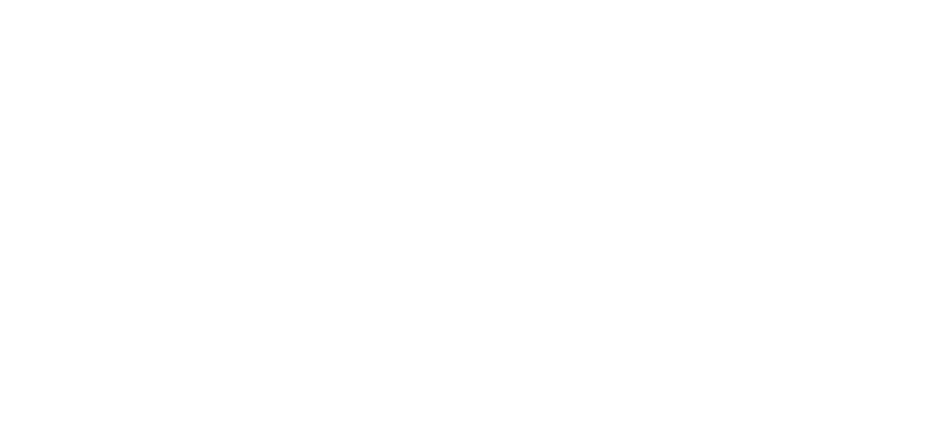
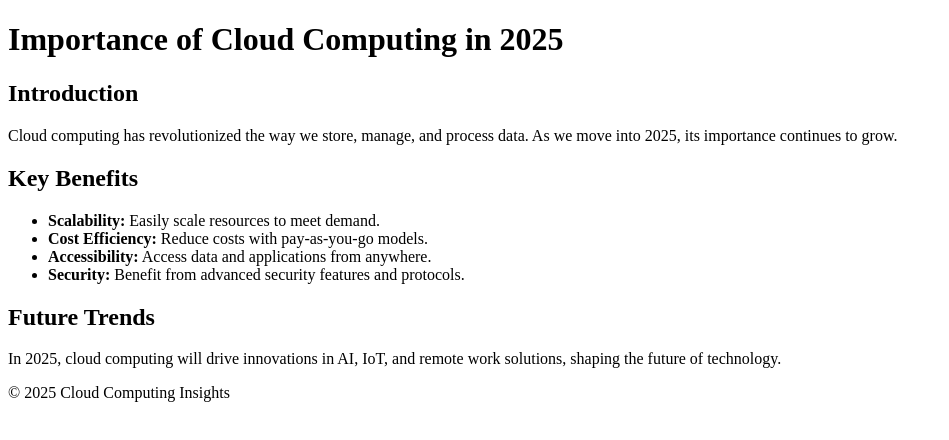
Before and after one commit to shindenikita2182/EffectiveCodeEditor, a plain HTML site: page index.html in a window 1280 px wide. Shown: the whole page, without its empty margins (0-949 px from the left). Drawn offline with Linux system fonts and the light colour scheme.

Commit message:
simple webpage

```diff
--- a/index.html
+++ b/index.html
@@ -3,9 +3,34 @@
 <head>
     <meta charset="UTF-8">
     <meta name="viewport" content="width=device-width, initial-scale=1.0">
-    <title>Document</title>
+    <title>Importance of Cloud Computing in 2025</title>
+    <link rel="stylesheet" href="styles.css">
 </head>
 <body>
-
+    <header>
+        <h1>Importance of Cloud Computing in 2025</h1>
+    </header>
+    <main>
+        <section>
+            <h2>Introduction</h2>
+            <p>Cloud computing has revolutionized the way we store, manage, and process data. As we move into 2025, its importance continues to grow.</p>
+        </section>
+        <section>
+            <h2>Key Benefits</h2>
+            <ul>
+                <li><strong>Scalability:</strong> Easily scale resources to meet demand.</li>
+                <li><strong>Cost Efficiency:</strong> Reduce costs with pay-as-you-go models.</li>
+                <li><strong>Accessibility:</strong> Access data and applications from anywhere.</li>
+                <li><strong>Security:</strong> Benefit from advanced security features and protocols.</li>
+            </ul>
+        </section>
+        <section>
+            <h2>Future Trends</h2>
+            <p>In 2025, cloud computing will drive innovations in AI, IoT, and remote work solutions, shaping the future of technology.</p>
+        </section>
+    </main>
+    <footer>
+        <p>&copy; 2025 Cloud Computing Insights</p>
+    </footer>
 </body>
 </html>
```
